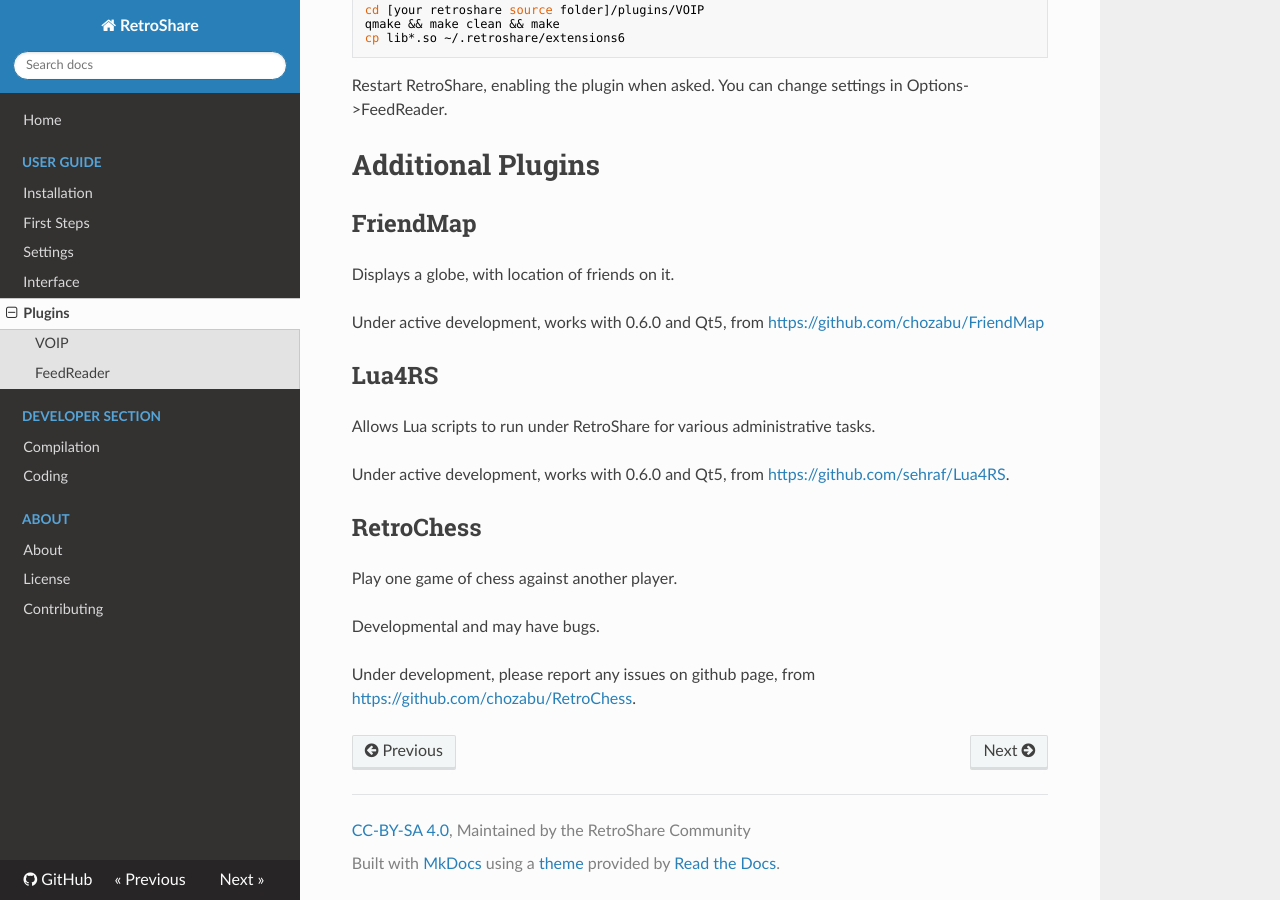
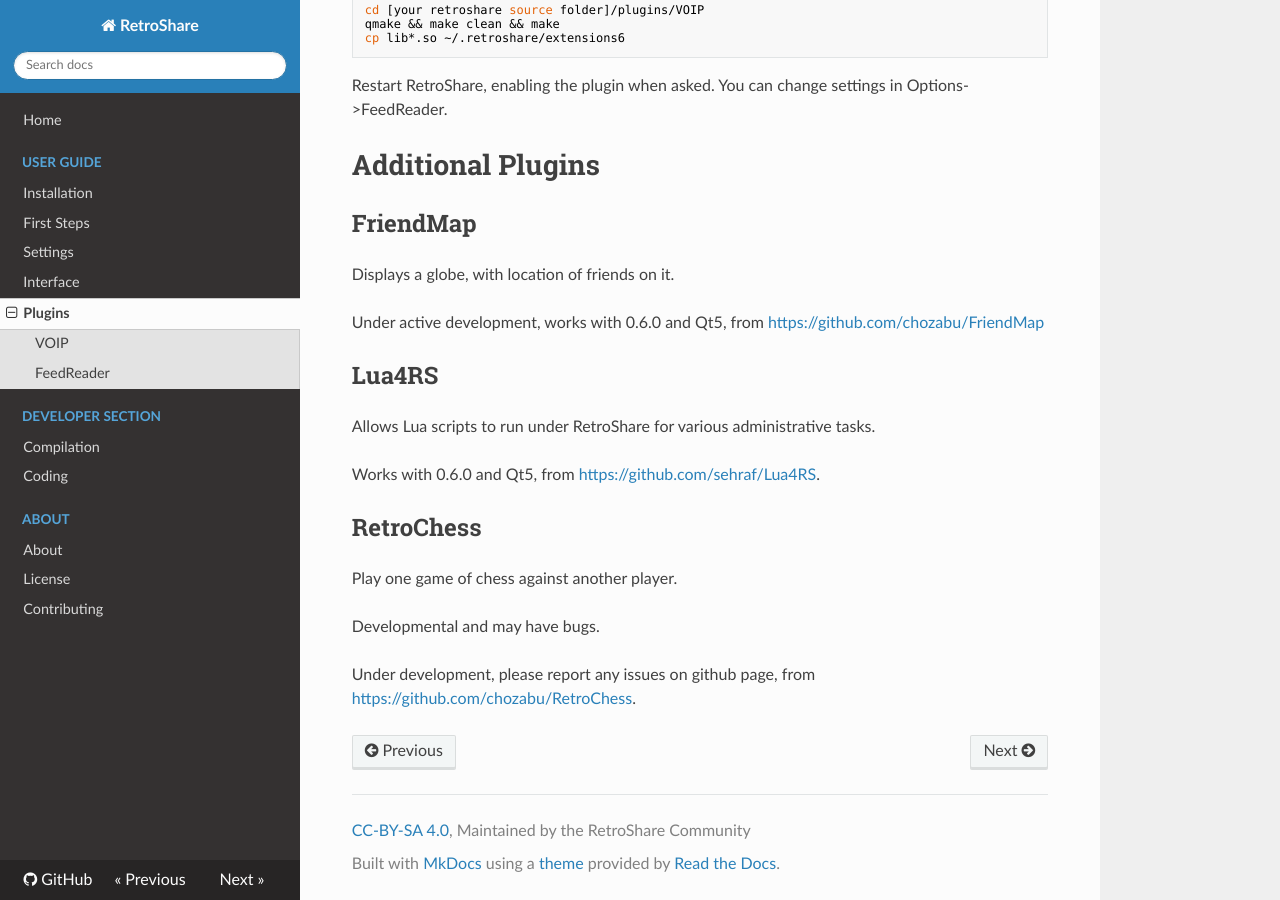
Before and after one commit to RetroShare/documentation, an MkDocs documentation site: the page built from docs/user-guide/plugins.md, in a window 1280 px wide and 900 px high, scrolled down 726 px. Built offline with MkDocs 1.6.1, drawn with Linux system fonts in a browser that asks for light colours; nearby versions of some CDN libraries; old or Windows-style settings are respelled for this version of MkDocs.

Commit message:
updated lua plugin description

```diff
--- a/docs/user-guide/plugins.md
+++ b/docs/user-guide/plugins.md
@@ -35,7 +35,7 @@
 ## Lua4RS
 Allows Lua scripts to run under RetroShare for various administrative tasks.
 
-Under active development, works with 0.6.0 and Qt5, from <https://github.com/sehraf/Lua4RS>.
+Works with 0.6.0 and Qt5, from <https://github.com/sehraf/Lua4RS>.
 
 ## RetroChess
 Play one game of chess against another player.
```
